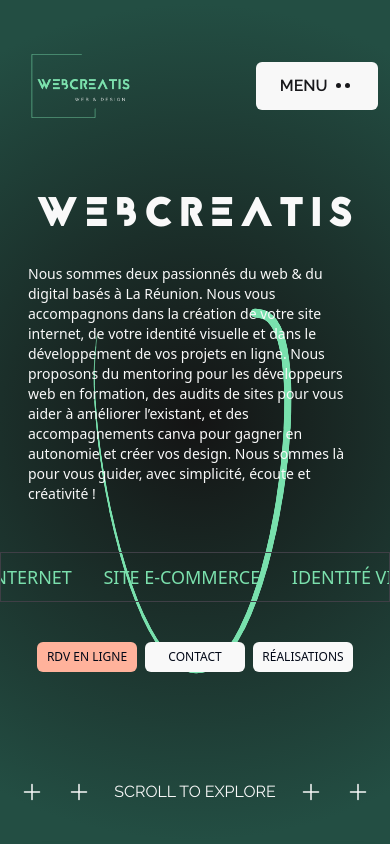
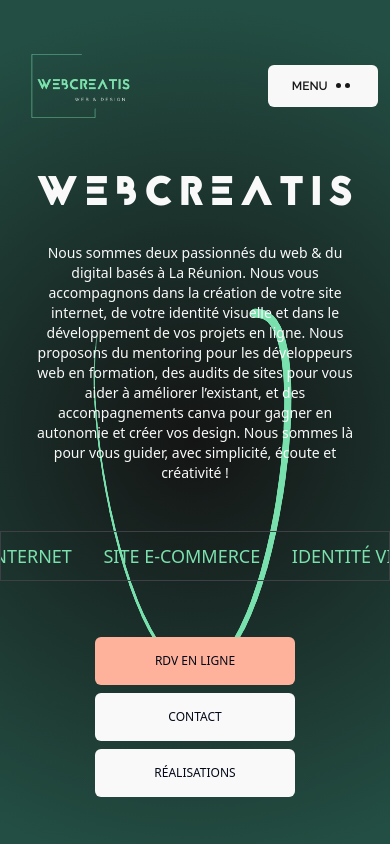
Before and after one commit to webcreatis/WC, a Next.js app: page / in a window 390 px wide. Shown: the top 844 px of the page. Built offline with nearby package versions, Linux system fonts and the light colour scheme.

Commit message:
WEBCREATIS > refacto hero section + responsive

```diff
--- a/app/components/Header.tsx
+++ b/app/components/Header.tsx
@@ -99,7 +99,7 @@ export default function Header() {
             animate={{ y: 10, opacity: 1 }}
             initial={{ y: 0, opacity: 0 }}
             transition={{ duration: 0.3, delay: 0.8, ease: "linear" }}
-            className="mr-5 xs:mr-1 laptop:mr-5"
+            className="mr-1 laptop:mr-5"
           >
             <Button
               text="Menu"
--- a/app/components/HeroSection.tsx
+++ b/app/components/HeroSection.tsx
@@ -8,7 +8,7 @@ export default function HeroSection() {
   return (
     <section
       id="top"
-      className="hero-section w-full h-screen flex flex-col justify-center items-center"
+      className="hero-section w-full min-h-screen flex flex-col justify-center items-center pt-10 s:pt-28"
     >
       <h2 className="text-9xl uppercase font-bold tracking-wide text-white font-jaapokki animate-fadeIn xs:mt-32 s:mt-16">
         <div className="flex space-x-1">
@@ -45,7 +45,7 @@ export default function HeroSection() {
         </div>
       </h2>
       <div className="hero-subtitle w-3/4 caption-timeline text-white pt-10 xs:p-7 xs:w-full tablet:w-3/4 lg:w-[65%] animate-fadeIn transition-all duration-1000 ease-in-out">
-        <h1 className="xs:text-sm xs:text-left tablet:text-sm ipadPro:text-lg laptop:text-center">
+        <h1 className="text-sm text-center tablet:text-sm ipadPro:text-lg laptop:text-center">
           {`Nous sommes deux passionnés du web & du digital basés à La Réunion.
           Nous vous accompagnons dans la création de votre site internet, de votre identité visuelle et dans le développement de vos projets en ligne.
           Nous proposons du mentoring pour les développeurs web en formation, des audits de sites pour vous aider à améliorer l’existant, et des accompagnements canva pour gagner en autonomie et créer vos design.
@@ -53,34 +53,34 @@ export default function HeroSection() {
         </h1>
       </div>
       <MarqueeHeader />
-      <div className="mt-14 flex gap-5 xs:mt-10 xs:gap-1 xs:mb-10 s:gap-2 mobile:gap-3 laptop:mt-14">
+      <div className="mt-14 flex flex-col w-full items-center gap-5 mb-10 s:gap-2 mobile:gap-3 md:flex-row md:px-10 laptop:mt-14 laptop:gap-1 laptop:w-3/5 lg:w-[30%] lg:pt-10">
         <Link
           href="https://calendly.com/contact-webcreatis/30min"
           data-link="link"
-          className="buttonAction z-50 flex justify-center xs:w-[100px] xs:h-[2.5em] xs:p-2 ipadPro:w-[130px] laptop:xs:h-[3.5em] items-center uppercase cursor-pointer p-[1.7em] rounded-md bg-corail xs:text-xs mobile:text-sm mobile:w-[120px]"
+          className="buttonAction z-20 flex justify-center w-[200px] h-[3rem] p-2 text-xs items-center uppercase cursor-pointer rounded-md bg-corail mobile:text-sm mobile:w-2/3 mobile:m-auto laptop:w-[150px] laptop:xs:h-[3.5em]"
         >
           RDV en ligne
         </Link>
         <Link
           href="/contact"
           data-link="link"
-          className="buttonAction z-50 flex justify-center xs:w-[100px] xs:h-[2.5em] xs:p-2 ipadPro:w-[130px] laptop:xs:h-[3.5em] items-center uppercase cursor-pointer p-[1.7em] rounded-md bg-white xs:text-xs mobile:text-sm mobile:w-[120px]"
+          className="buttonAction z-20 flex justify-center w-[200px] h-[3rem] p-2 text-xs items-center uppercase cursor-pointer rounded-md bg-white mobile:text-sm mobile:w-2/3 mobile:m-auto laptop:w-[150px] laptop:xs:h-[3.5em]"
         >
           contact
         </Link>
         <Link
           href="#projects"
           data-link="link"
-          className="buttonAction z-50 flex justify-center xs:w-[100px] xs:h-[2.5em] xs:p-2 ipadPro:w-[130px] laptop:xs:h-[3.5em] items-center uppercase cursor-pointer p-[1.7em] rounded-md bg-white xs:text-xs mobile:text-sm mobile:w-[120px]"
+          className="buttonAction z-20 flex justify-center w-[200px] h-[3rem] p-2 text-xs items-center uppercase cursor-pointer rounded-md bg-white mobile:text-sm mobile:w-2/3 mobile:m-auto laptop:w-[150px] laptop:xs:h-[3.5em]"
         >
           Réalisations
         </Link>
       </div>
 
-      <div className="absolute bottom-5 flex w-full justify-between p-5">
+      <div className="flex w-full justify-between items-center p-2 mobile:mt-10 md:mt-20 lg:mt-28 lg:p-5">
         <CrossIcon />
         <CrossIcon />
-        <span className="uppercase text-white font-raleway">
+        <span className="uppercase text-white font-raleway text-xs md:text-base lg:text-2xl">
           scroll to explore
         </span>
         <CrossIcon />
--- a/app/ui/Button.tsx
+++ b/app/ui/Button.tsx
@@ -55,7 +55,9 @@ export default function Button({
         ref={childrenRef}
         className="flex items-center gap-2 overflow-hidden"
       >
-        <span className={`font-raleway font-semibold ${color}`}>{text}</span>
+        <span className={`font-raleway font-semibold ${color} text-xs`}>
+          {text}
+        </span>
         {children}
       </div>
     </button>
```
